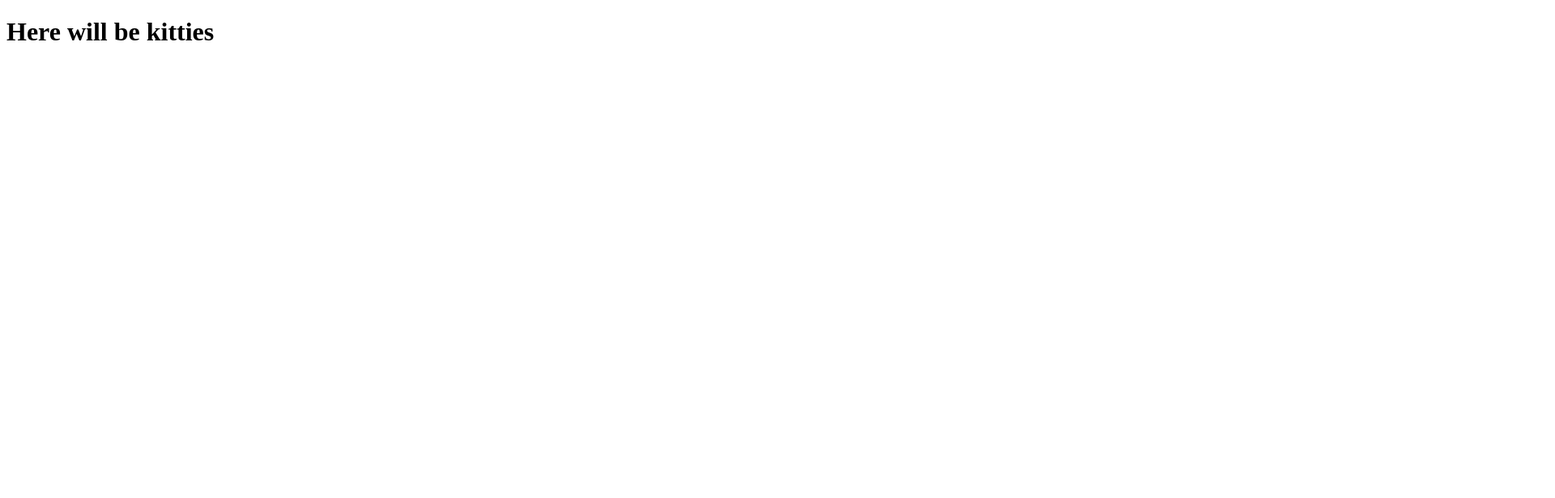
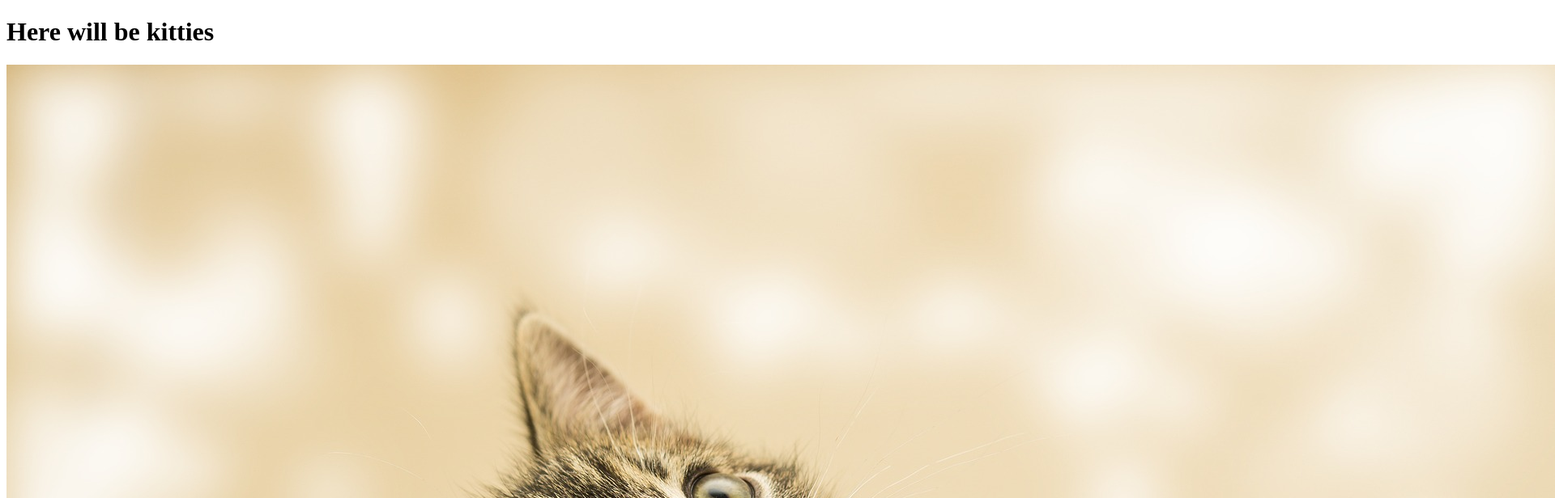
Before and after one commit to NJul/cool-kitties, a plain HTML site: page index.html in a window 1280 px wide. Shown: the top 616 px of the page at 81% size, 1920 px wide, since content can reach past the window. Drawn offline with Linux system fonts and the light colour scheme.

Commit message:
added picture of kitten1

```diff
--- a/index.html
+++ b/index.html
@@ -8,5 +8,6 @@
   </head>
   <body>
     <h1>Here will be kitties</h1>
+    <img src="img/kitten-1.jpg" alt="kitten1">
   </body>
 </html>
```
Also changed, not shown: img/kitten-1.jpg (added).
